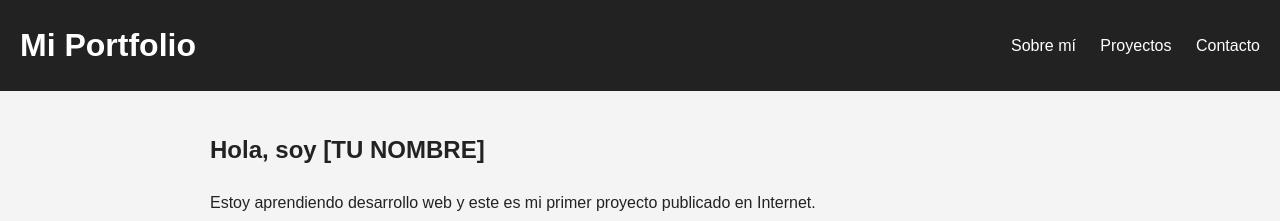
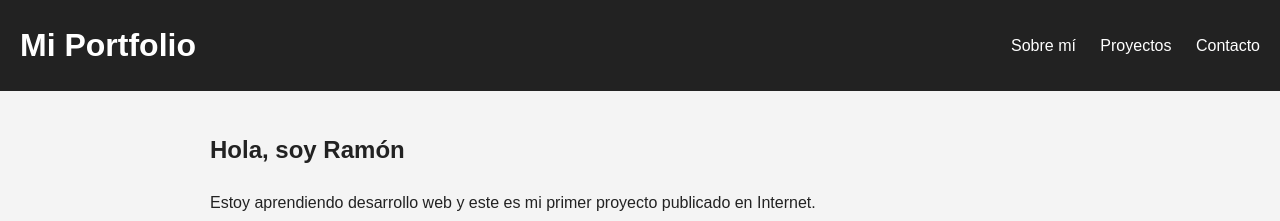
Before and after one commit to ZeroxZ18/ZeroxZ18.github.io, a plain HTML site: page index.html in a window 1280 px wide. Shown: the top 221 px of the page. Drawn offline with Linux system fonts and the light colour scheme.

Commit message:
primer cambio oficial

```diff
--- a/index.html
+++ b/index.html
@@ -4,7 +4,7 @@
     <meta charset="UTF-8">
     <meta name="viewport" content="width=device-width, initial-scale=1.0">
 
-    <title>Mi Portfolio</title>
+    <title>Zero</title>
 
     <link rel="stylesheet" href="style.css">
 </head>
@@ -25,7 +25,7 @@
     <main>
 
         <section id="sobre-mi">
-            <h2>Hola, soy [TU NOMBRE]</h2>
+            <h2>Hola, soy Ramón</h2>
 
             <p>
                 Estoy aprendiendo desarrollo web y este es mi primer
```
